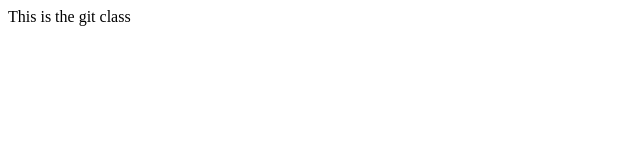
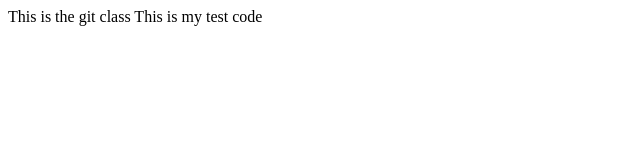
Before and after one commit to arpitkhare33/mern-315, a plain HTML site: page index.html in a window 1280 px wide. Shown: the whole page, without its empty margins (0-640 px from the left). Drawn offline with Linux system fonts and the light colour scheme.

Commit message:
Testing the branching functionality

```diff
--- a/index.html
+++ b/index.html
@@ -8,5 +8,6 @@
 </head>
 <body>
     This is the git class
+    This is my test code
 </body>
 </html>
```
